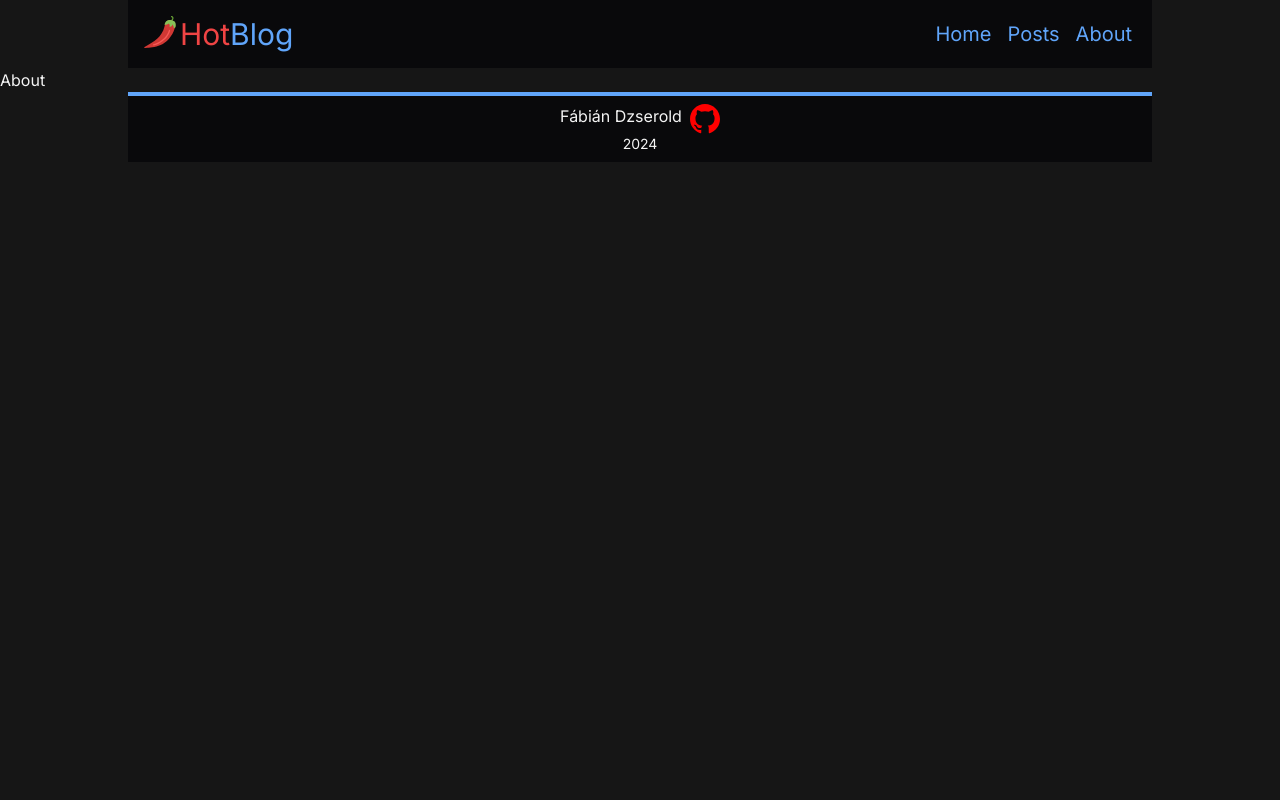
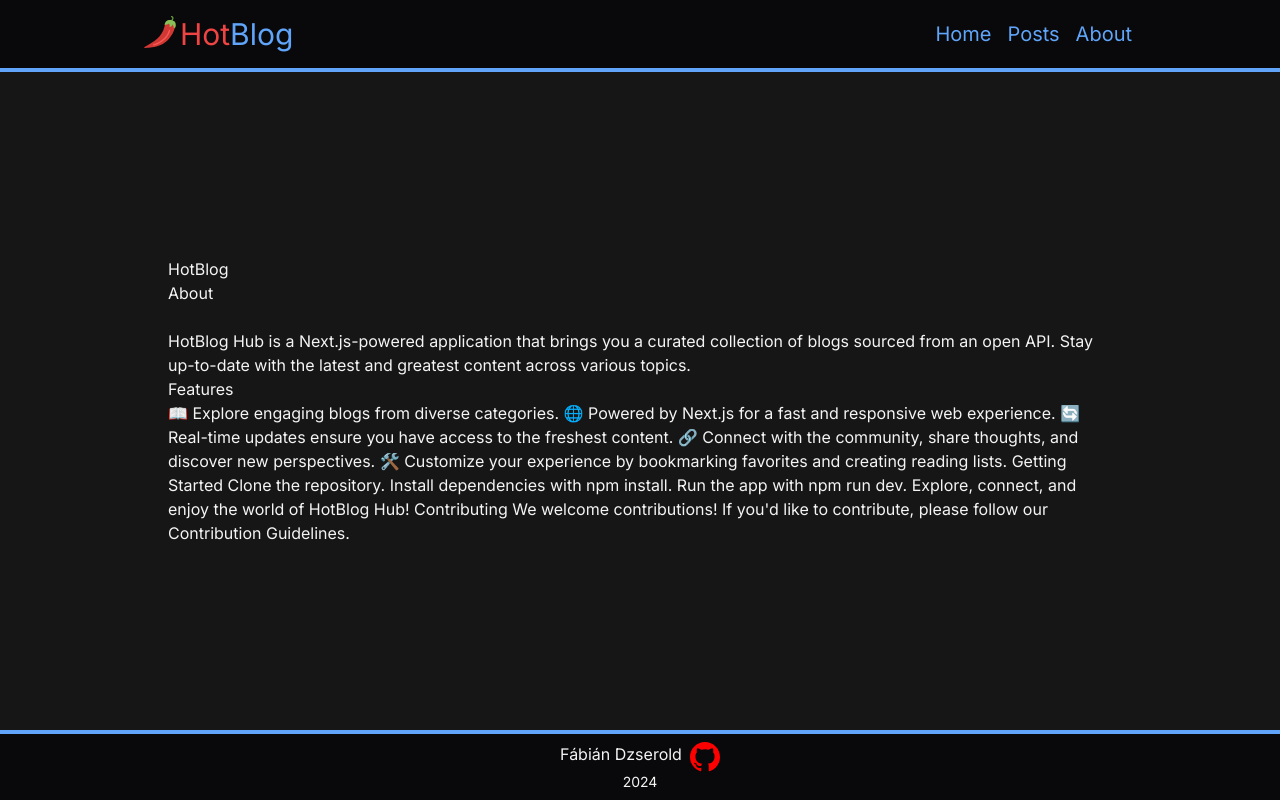
Before and after one commit to Dzserold/Hot-Blog, a Next.js app: page /about in a window 1280 px wide. Built offline with nearby package versions, Linux system fonts and the light colour scheme.

Commit message:
making about page and update readme, fixing styling issues

```diff
--- a/src/app/about/page.tsx
+++ b/src/app/about/page.tsx
@@ -1,3 +1,27 @@
 export default function Page() {
-  return <div>About</div>;
+  return (
+    <article className="max-w-5xl mx-auto p-10">
+      HotBlog
+      <br />
+      <h4>About</h4>
+      <br />
+      <p>
+        HotBlog Hub is a Next.js-powered application that brings you a curated
+        collection of blogs sourced from an open API. Stay up-to-date with the
+        latest and greatest content across various topics.
+      </p>
+      <h4>Features</h4>
+      <p>
+        📖 Explore engaging blogs from diverse categories. 🌐 Powered by Next.js
+        for a fast and responsive web experience. 🔄 Real-time updates ensure
+        you have access to the freshest content. 🔗 Connect with the community,
+        share thoughts, and discover new perspectives. 🛠️ Customize your
+        experience by bookmarking favorites and creating reading lists. Getting
+        Started Clone the repository. Install dependencies with npm install. Run
+        the app with npm run dev. Explore, connect, and enjoy the world of
+        HotBlog Hub! Contributing We welcome contributions! If you'd like to
+        contribute, please follow our Contribution Guidelines.
+      </p>
+    </article>
+  );
 }
--- a/src/app/globals.css
+++ b/src/app/globals.css
@@ -27,10 +27,13 @@ body {
   background: linear-gradient(90deg, rgb(239 68 68) 20%, rgb(96 165 250) 100%);
 }
 
-.custom-border {
+.customBorder {
   border-top: 0.3rem solid rgb(96 165 250);
 }
 
+.customBorder-nav {
+  border-bottom: 0.3rem solid rgb(96 165 250);
+}
 .custom_input {
   background: url("../images/magnifying-glass.svg") center right 5px no-repeat;
   background-color: rgba(118, 172, 238, 0.96);
--- a/src/app/layout.tsx
+++ b/src/app/layout.tsx
@@ -22,9 +22,11 @@ export default function RootLayout({
   return (
     <html lang="en">
       <body className={inter.className}>
-        <Nav />
-        {children}
-        <Footer />
+        <main className="flex flex-col justify-between min-h-screen">
+          <Nav />
+          {children}
+          <Footer />
+        </main>
       </body>
     </html>
   );
--- a/src/app/page.tsx
+++ b/src/app/page.tsx
@@ -2,8 +2,8 @@ import Search from "@/lib/component/Search";
 
 export default function Home() {
   return (
-    <div className="min-h-svh">
-      <div className="w-svw flex justify-center mt-7">
+    <div className="">
+      <div className="flex justify-center mt-7">
         <Search />
       </div>
     </div>
--- a/src/app/posts/[id]/page.tsx
+++ b/src/app/posts/[id]/page.tsx
@@ -7,7 +7,7 @@ const page = async ({ params }: { params: { id: number } }) => {
   const post = await fetchPostById(id);
 
   return (
-    <article className=" text-center max-w-5xl mx-auto">
+    <article className=" text-center max-w-5xl mx-auto pt-4">
       <h1 className="text-3xl text-blue-400">{post.title}</h1>
       <h4 className="text-xl text-red-500">Category: {post.category}</h4>
 
--- a/src/lib/component/Footer.tsx
+++ b/src/lib/component/Footer.tsx
@@ -3,7 +3,7 @@ import githubLogo from "@/images/github.svg";
 
 const Footer = () => {
   return (
-    <footer className="max-w-5xl mx-auto bg-zinc-950 custom-border flex flex-col justify-center items-center sticky bottom-0 bg-bg p-2">
+    <footer className="customBorder bg-zinc-950  flex flex-col justify-center items-center bg-bg p-2">
       <div className="flex flex-row ">
         <h3 className="inline-block">Fábián Dzserold</h3>
         <a className="inline-block" href="https://github.com/Dzserold">
--- a/src/lib/component/Nav.tsx
+++ b/src/lib/component/Nav.tsx
@@ -4,7 +4,8 @@ import Link from "next/link";
 
 const Nav = () => {
   return (
-    <nav className="bg-zinc-950 flex row justify-between p-3 max-w-5xl mx-auto">
+    <nav className="customBorder-nav bg-zinc-950  ">
+      <div className="flex row justify-between p-3 max-w-5xl mx-auto">
         <Link href="/">
           <div className="flex row p-1">
             <Image
@@ -27,8 +28,11 @@ const Nav = () => {
           <Link href="/posts">
             <li className="p-2 text-blue-400 hover:text-red-500">Posts</li>
           </Link>
+          <Link href="/about">
             <li className="p-2 text-blue-400 hover:text-red-500">About</li>
+          </Link>
         </ul>
+      </div>
     </nav>
   );
 };
--- a/src/lib/component/Search.tsx
+++ b/src/lib/component/Search.tsx
@@ -22,7 +22,9 @@ export default function Search() {
     const searchResult = filterPost(search);
     if (search === "") {
       setResult([]);
-    } else setResult(searchResult);
+    } else {
+      setResult(searchResult);
+    }
   }, [search]);
 
   function updateSearch(e: string) {
```
Also changed, not shown: 1 other file (tests, documents, lock files or other folders). Lines whose indentation alone changed are shown as unchanged.
